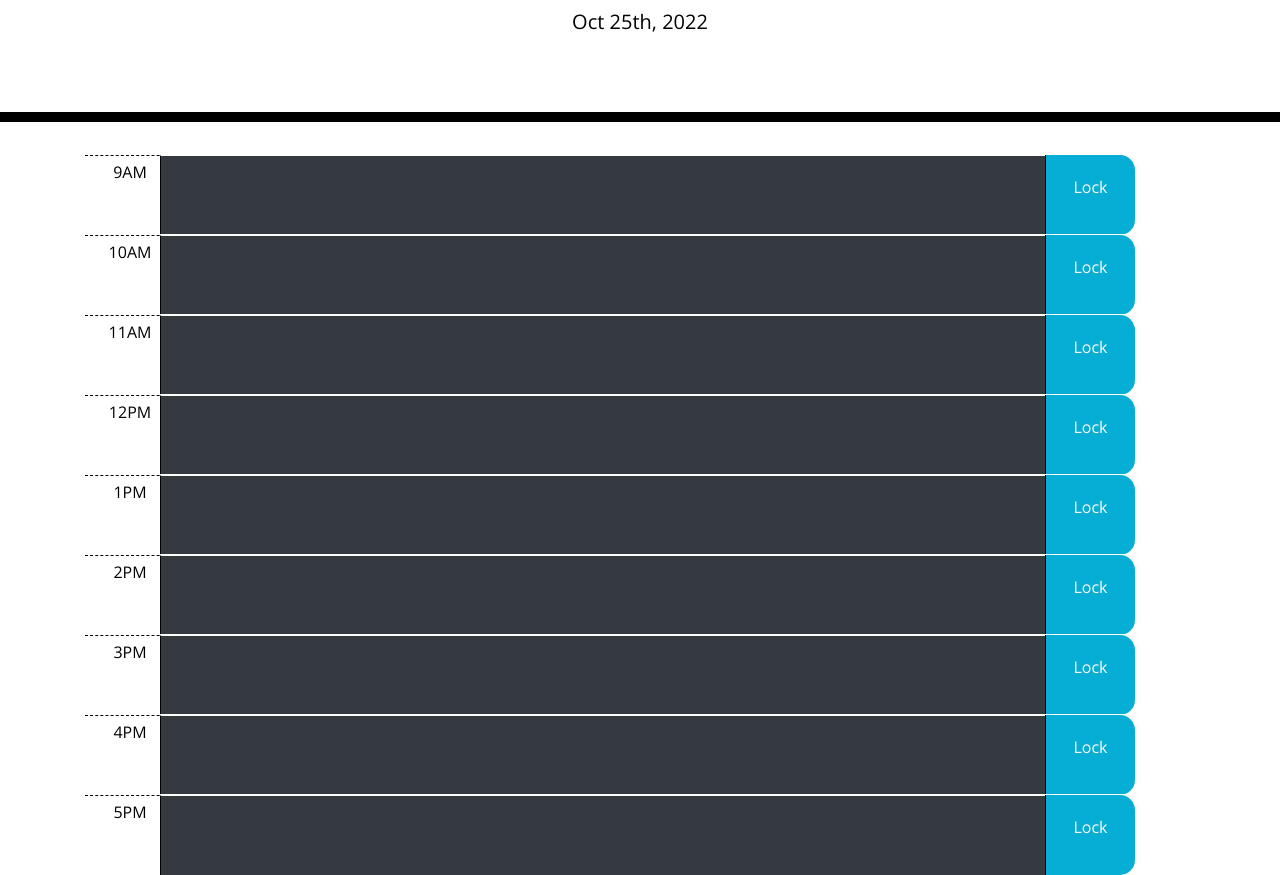
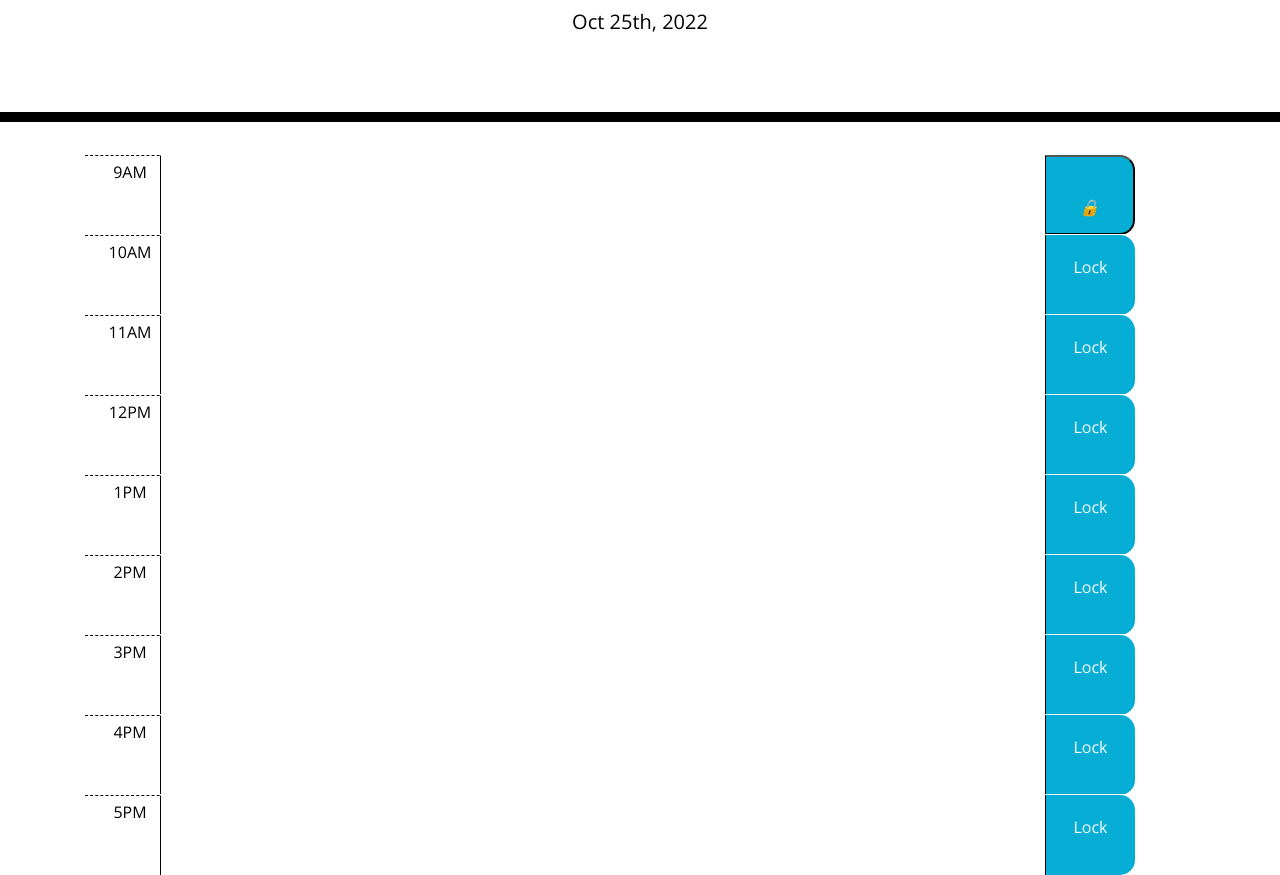
Before and after one commit to CascadeColin/Work-Day-Scheduler, a plain HTML site: page index.html in a window 1280 px wide. Shown: the part 182-1057 px from the top of the page. Drawn offline with nearby package versions, Linux system fonts and the light colour scheme.

Commit message:
testing buttons

```diff
--- a/assets/css/style.css
+++ b/assets/css/style.css
@@ -75,6 +75,7 @@ textarea {
   color: white;
 }
 
+/* i tag? */
 .saveBtn i:hover {
   font-size: 20px;
   transition: all 0.3s ease-in-out;
--- a/assets/js/script.js
+++ b/assets/js/script.js
@@ -2,13 +2,17 @@
 
 // WHEN I open the planner
 // THEN the current day is displayed at the top of the calendar
+// DONE
 var today = moment();
+console.log(today);
+console.log(typeof today);
 $("#currentDay").text(today.format("MMM Do, YYYY"));
 
 //moment() go get the current day dynamically
 
 // WHEN I scroll down
 // THEN I am presented with timeblocks for standard business hours
+// DONE?  Does this need to be created using jquery instead of writing HTML?
 
 // WHEN I view the timeblocks for that day
 // THEN each timeblock is color coded to indicate whether it is in the past, present, or future
--- a/index.html
+++ b/index.html
@@ -22,7 +22,7 @@
     <title>Work Day Scheduler</title>
   </head>
 
-  <!-- remove bg-dark at end, temporary for eye strain reduction -->
+  <!-- remove at end, temporary for eye strain reduction -->
   <body>
     <header class="jumbotron">
       <h1 class="display-3">Work Day Scheduler</h1>
@@ -39,47 +39,48 @@
           connect save button so that text in associated <textarea> survives page reload -->
       <section class="row col-12">
         <div class="hour col-1 text-center pt-2">9AM</div>
-        <textarea class="row col-10 bg-dark"></textarea>
-        <div class="saveBtn col-1 text-center pt-4">Lock</div>
+        <textarea class="row col-10"></textarea>
+        <button class="saveBtn col-1 text-center pt-4"><i>🔒</i></button>
       </section>
+
       <section class="row col-12">
         <div class="hour col-1 text-center pt-2">10AM</div>
-        <textarea class="row col-10 bg-dark"></textarea>
+        <textarea class="row col-10"></textarea>
         <div class="saveBtn col-1 text-center pt-4">Lock</div>
       </section>
       <section class="row col-12">
         <div class="hour col-1 text-center pt-2">11AM</div>
-        <textarea class="row col-10 bg-dark"></textarea>
+        <textarea class="row col-10"></textarea>
         <div class="saveBtn col-1 text-center pt-4">Lock</div>
       </section>
       <section class="row col-12">
         <div class="hour col-1 text-center pt-2">12PM</div>
-        <textarea class="row col-10 bg-dark"></textarea>
+        <textarea class="row col-10"></textarea>
         <div class="saveBtn col-1 text-center pt-4">Lock</div>
       </section>
       <section class="row col-12">
         <div class="hour col-1 text-center pt-2">1PM</div>
-        <textarea class="row col-10 bg-dark"></textarea>
+        <textarea class="row col-10"></textarea>
         <div class="saveBtn col-1 text-center pt-4">Lock</div>
       </section>
       <section class="row col-12">
         <div class="hour col-1 text-center pt-2">2PM</div>
-        <textarea class="row col-10 bg-dark"></textarea>
+        <textarea class="row col-10"></textarea>
         <div class="saveBtn col-1 text-center pt-4">Lock</div>
       </section>
       <section class="row col-12">
         <div class="hour col-1 text-center pt-2">3PM</div>
-        <textarea class="row col-10 bg-dark"></textarea>
+        <textarea class="row col-10"></textarea>
         <div class="saveBtn col-1 text-center pt-4">Lock</div>
       </section>
       <section class="row col-12">
         <div class="hour col-1 text-center pt-2">4PM</div>
-        <textarea class="row col-10 bg-dark"></textarea>
+        <textarea class="row col-10"></textarea>
         <div class="saveBtn col-1 text-center pt-4">Lock</div>
       </section>
       <section class="row col-12">
         <div class="hour col-1 text-center pt-2">5PM</div>
-        <textarea class="row col-10 bg-dark"></textarea>
+        <textarea class="row col-10"></textarea>
         <div class="saveBtn col-1 text-center pt-4">Lock</div>
       </section>
     </main>
```
